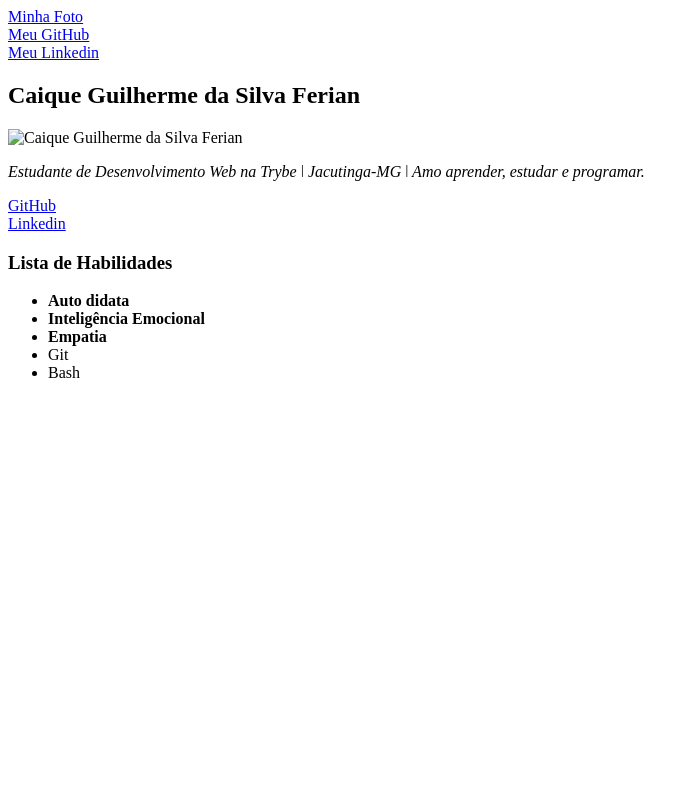
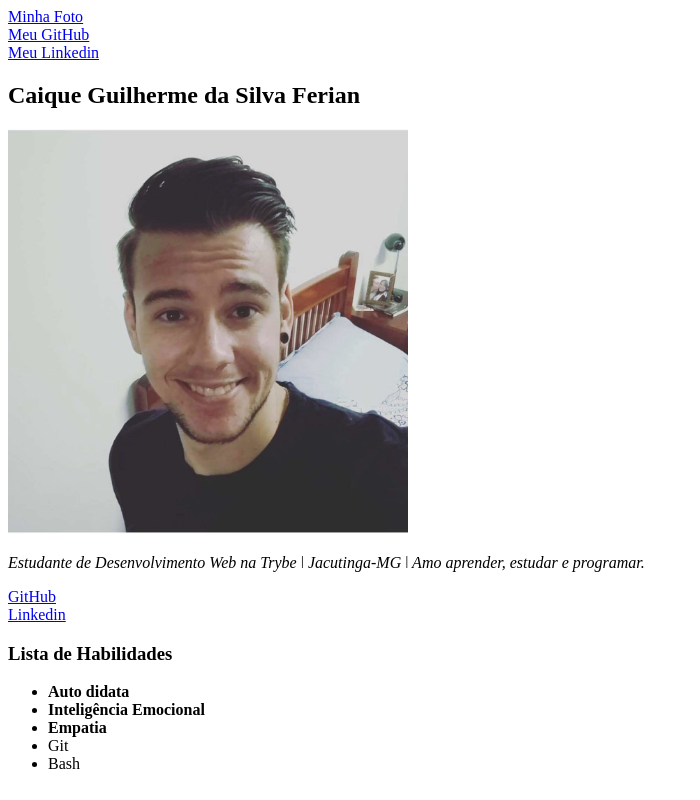
Before and after one commit to Caique-Ferian/Caique-Ferian.github.io, a plain HTML site: page index.html in a window 1280 px wide. Shown: the whole page, without its empty margins (0-700 px from the left). Drawn offline with Linux system fonts and the light colour scheme.

Commit message:
Meu Portfólio

```diff
--- a/index.html
+++ b/index.html
@@ -10,7 +10,7 @@
         <a href="#linkedin">Meu Linkedin</a><br>
         <h2>Caique Guilherme da Silva Ferian</h2>
 
-        <img src="1636483434720.jpeg" alt="Caique Guilherme da Silva Ferian" width="400 px" id="foto">
+        <img src="Profile.jpeg" alt="Caique Guilherme da Silva Ferian" width="400 px" id="foto">
 
         <p><em>Estudante de Desenvolvimento Web na Trybe ǀ Jacutinga-MG ǀ Amo aprender, estudar e programar.</em>
         </p>
```
Also changed, not shown: Profile.jpeg (added).
